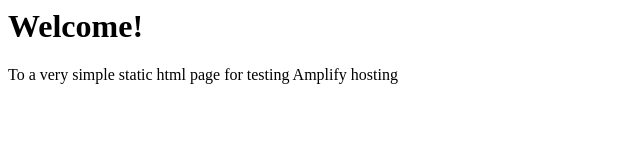
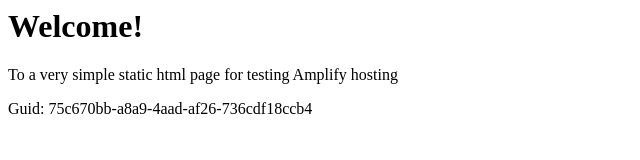
Before and after one commit to aws-aemilia-yul/Github-PR-Commit-Integration-Test-DoNotTouch-Gith-OKSLNVO2-v1-prod-ca-central-1, a website: page src/index.html in a window 1280 px wide. Shown: the whole page, without its empty margins (0-640 px from the left). Drawn offline with Linux system fonts and the light colour scheme.

Commit message:
commit from integ tests

```diff
--- a/src/index.html
+++ b/src/index.html
@@ -1,3 +1,5 @@
+
+
 <html lang="en">
 
 <head>
@@ -10,6 +12,6 @@
 <body>
     <h1>Welcome!</h1>
     <p>To a very simple static html page for testing Amplify hosting</p>
-</body>
+    <p>Guid: 75c670bb-a8a9-4aad-af26-736cdf18ccb4</p></body>
 
 </html>
```
